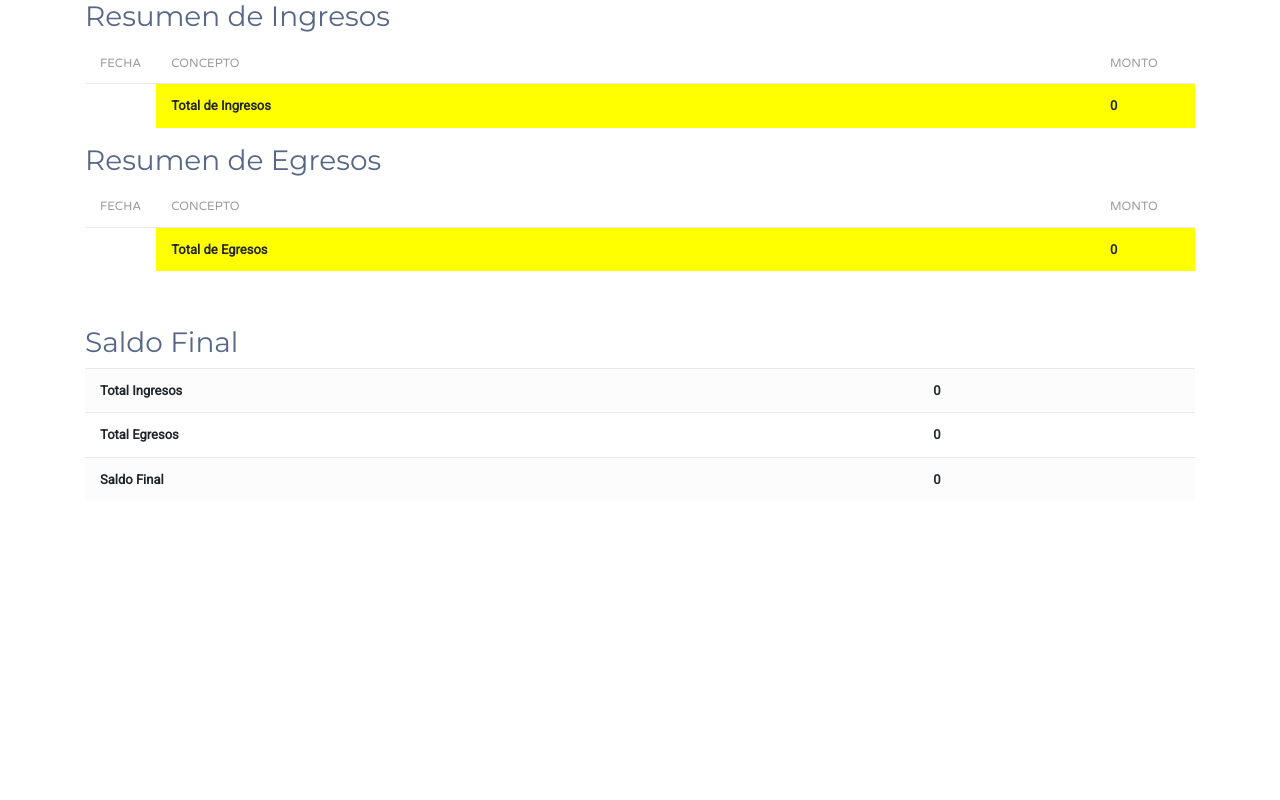
After one commit to Chucklagos/Worship-Planning, a PHP site: page /src/hojaReporte.php in a window 1280 px wide. The commit adds this page. Run offline with PHP 8.4, Linux system fonts and the light colour scheme; data that the repository does not hold is empty; some libraries are stand-ins or nearby versions.

Commit message:
feat: hoja de reporte

```diff
--- /dev/null
+++ b/src/hojaReporte.php
@@ -0,0 +1,99 @@
+<?php
+  include 'db/conexion.php';
+  session_start();
+
+  $totalIngreso = 0;
+  $totalEgreso = 0;
+
+?>
+
+<!DOCTYPE html>
+<html lang="en" dir="ltr">
+  <head>
+    <?php include('include/head.php'); ?>
+  </head>
+  <body>
+    <div class="container">
+      <h3>Resumen de Ingresos</h3>
+      <table class="table table-striped table-hover">
+      <thead>
+      <tr>
+        <th>Fecha</th>
+        <th>Concepto</th>
+        <th>Monto</th>
+      </tr>
+      </thead>
+      <tbody>
+      <tr>
+      <?php
+        $query = "SELECT idMovimiento, fecha, concepto, monto, tipoMovimiento FROM movimiento WHERE tipoMovimiento='Ingreso' ORDER BY fecha ASC";
+        $result_tasks = mysqli_query($conexion, $query);
+        while($row = mysqli_fetch_assoc($result_tasks)) { ?>
+      <td><?php echo $row['fecha']; ?></td>
+      <td><?php echo $row['concepto']; ?></td>
+      <td><?php echo $row['monto']; ?></td>
+      </tr>
+      <?php
+        $totalIngreso = $totalIngreso + $row['monto'];
+      } ?>
+      <tr>
+        <td></td>
+        <td style="background-color: yellow"><strong>Total de Ingresos</strong></td>
+        <td style="background-color: yellow"><strong><?php echo "$totalIngreso"; ?></strong></td>
+      </tr>
+      </tbody>
+      </table>
+      <h3>Resumen de Egresos</h3>
+      <table class="table table-striped table-hover">
+      <thead>
+      <tr>
+        <th>Fecha</th>
+        <th>Concepto</th>
+        <th>Monto</th>
+      </tr>
+      </thead>
+      <tbody>
+      <tr>
+      <?php
+        $query = "SELECT idMovimiento, fecha, concepto, monto, tipoMovimiento FROM movimiento WHERE tipoMovimiento='Egreso' ORDER BY fecha ASC";
+        $result_tasks = mysqli_query($conexion, $query);
+        while($row = mysqli_fetch_assoc($result_tasks)) { ?>
+      <td><?php echo $row['fecha']; ?></td>
+      <td><?php echo $row['concepto']; ?></td>
+      <td><?php echo $row['monto']; ?></td>
+      </tr>
+      <?php
+        $totalEgreso = $totalEgreso + $row['monto'];
+      } ?>
+      <tr>
+        <td></td>
+        <td style="background-color: yellow"><strong>Total de Egresos</strong></td>
+        <td style="background-color: yellow"><strong><?php echo "$totalEgreso"; ?></strong></td>
+      </tr>
+      </tbody>
+      </table>
+    </div><br><br>
+    <div class="container">
+      <h3>Saldo Final</h3>
+      <table class="table table-striped table-hover">
+        <tbody>
+          <tr>
+            <td> <strong>Total Ingresos</strong> </td>
+            <td> <strong><?php echo "$totalIngreso"; ?></strong> </td>
+          </tr>
+          <tr>
+            <td> <strong> Total Egresos </strong> </td>
+            <td> <strong><?php echo "$totalEgreso"; ?></strong> </td>
+          </tr>
+          <tr>
+            <td> <strong>Saldo Final</strong> </td>
+            <td> <strong><?php echo $totalIngreso - $totalEgreso; ?></strong> </td>
+          </tr>
+        </tbody>
+      </table>
+    </div>
+  </body>
+</html>
+<script>
+  //window.print();
+</script>
--- a/src/tesoreria.php
+++ b/src/tesoreria.php
@@ -75,7 +75,8 @@
 
 
 													<a href="#reporteModal"  data-toggle="modal">
-													<button type="button" name="reporteRegistro" style="margin:5px" class="btn btn-primary btn-fill pull-right">Ver Reporte</button>
+                          <a href="hojaReporte.php" style="margin:5px" class="btn btn-primary btn-fill pull-right" target="_blank">Ver Reporte</a>
+													<!--button type="button" name="reporteRegistro" style="margin:5px" class="btn btn-primary btn-fill pull-right">Ver Reporte</button-->
 													</a>
 												</div>
 											</div>
```
